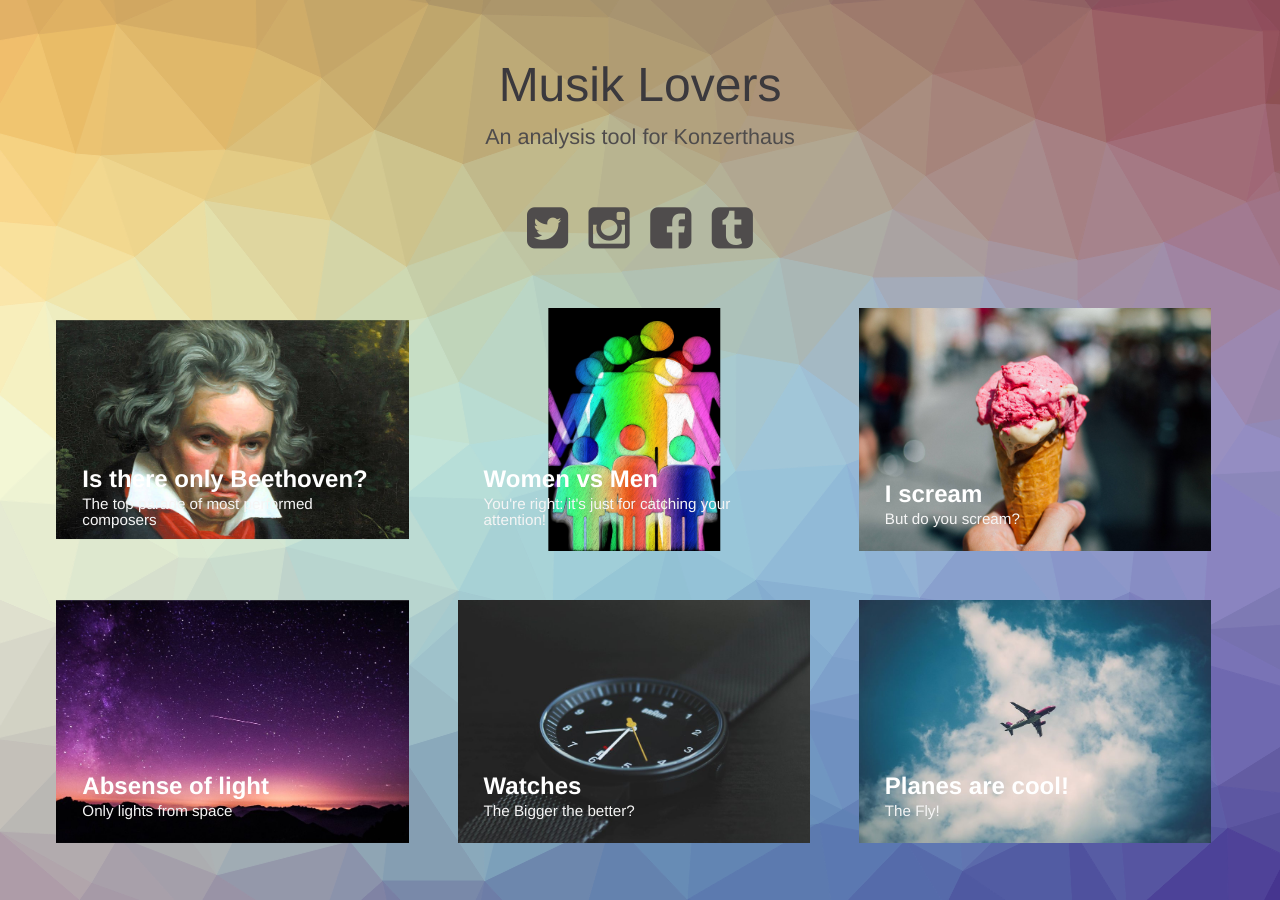
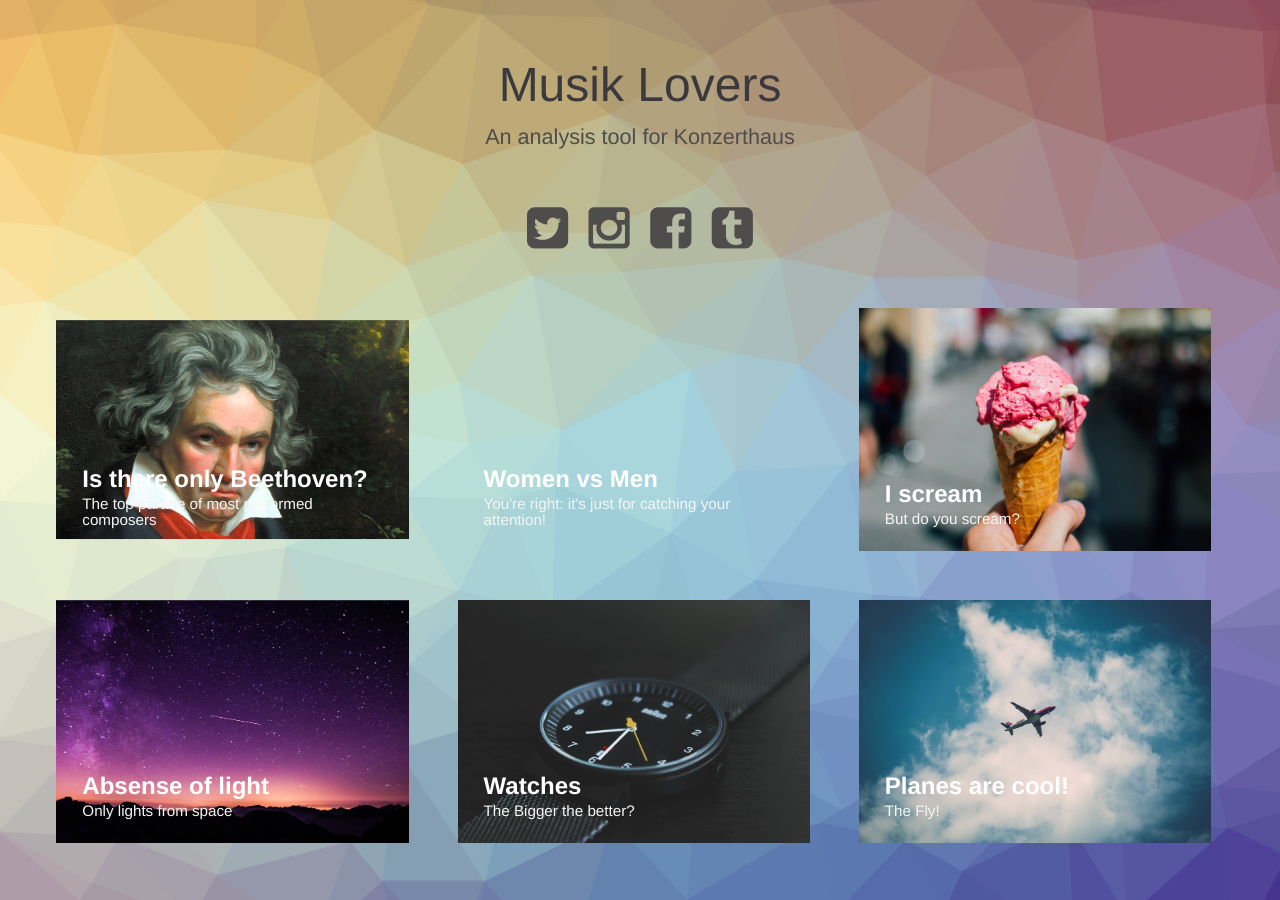
Before and after one commit to Adsidera/musiklovers.github.io, a Jekyll site: the page built from index.html, in a window 1280 px wide. Built offline with Jekyll 4.4.1, drawn with Linux system fonts in a browser that asks for light colours; nearby versions of some CDN libraries; grey boxes are pictures that could not be loaded.

Commit message:
Updated '_posts/2017-11-12-women-vs-men.markdown' via CloudCannon

```diff
--- a/_posts/2017-11-12-women-vs-men.markdown
+++ b/_posts/2017-11-12-women-vs-men.markdown
@@ -3,7 +3,7 @@ title: Women vs Men
 subtitle: 'You''re right: it''s just for catching your attention!'
 author: adsidera
 avatar: img/authors/adsidera.jpeg
-image: /uploads/womenvsmen.jpg
+image:
 date: 2017-11-12 12:12:00
 ---
 
```
